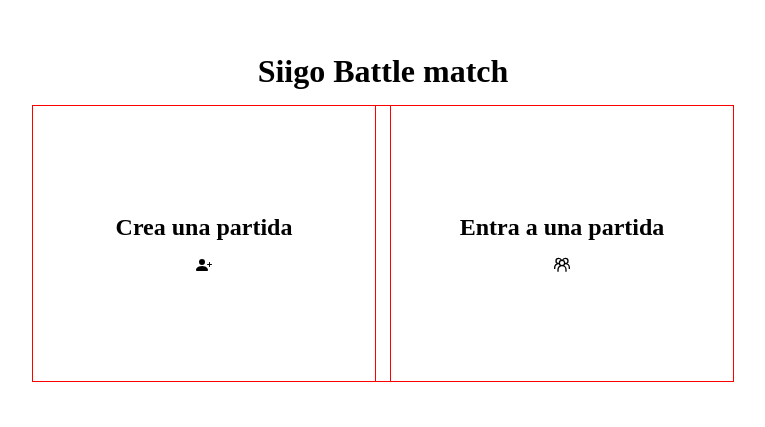
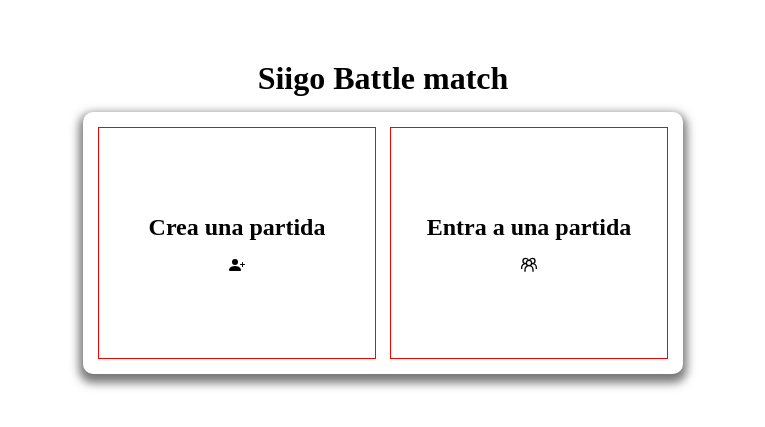
Before and after one commit to senaSOFT-DL/SiigoGame, a React (Create React App) app in the folder client/: page / in a window 1280 px wide. Shown: the part 183-610 px from the top of the page, without its empty margins (257-1022 px from the left). Built offline with nearby package versions, Linux system fonts and the light colour scheme; no server answers.

Commit message:
creacion de componente sala de espera con conteo de usuarios

```diff
--- a/client/src/Components/Layout/CreateRoom/CreateRoom.jsx
+++ b/client/src/Components/Layout/CreateRoom/CreateRoom.jsx
@@ -10,10 +10,14 @@
 import socket from "../../../WebSockets/WebSockets";
 //import icon to close modal
 import { AiOutlineCloseCircle } from "react-icons/ai";
+import { Loading } from "../../UI/awaitRoom/Loading";
+import { AwaitRoom } from "../../UI/awaitRoom/AwaitRoom";
 
 //return the component
 export const CreateRoom = () => {
   const [showModal, setShowModal] = React.useState(false);
+  const [showLoading, setShowLoading] = React.useState(false);
+  const [roomId, setRoomId] = React.useState("");
 
   const handlerState = () => {
     setShowModal(!showModal);
@@ -21,12 +25,12 @@
 
   return (
     <>
-      <div className="joinroom-content" onClick={() => handlerState()}>
+      <div className="createroom-content" onClick={() => handlerState()}>
         <h2>Crea una partida</h2>
         <BsFillPersonPlusFill />
       </div>
       {showModal && (
-        <div className="createroom-content">
+        <div className="createroom-container">
           <Formik
             initialValues={{
               username: "",
@@ -50,8 +54,13 @@
               //socket emit to create Room
               socket.emit("room:create", values.username, (response) => {
                 //validate if the room was created
-                if(response.code == 200){
-                  console.warn('room created');
+                if (response.code === 200) {
+                  //close primaru modal
+                  setShowModal(false);
+                  //if the room was created, show the loading component
+                  setShowLoading(true);
+                  //set the room id
+                  setRoomId(response.roomId);
                 }
               });
             }}
@@ -74,6 +83,7 @@
           </Formik>
         </div>
       )}
+      {showLoading && <AwaitRoom RoomId={roomId} />}
     </>
   );
 };
--- a/client/src/Components/Layout/CreateRoom/CreateRoom.scss
+++ b/client/src/Components/Layout/CreateRoom/CreateRoom.scss
@@ -1,13 +1,15 @@
-//import blocks to reducer code for style
-@import '../../../Styles/Sass/_blocks.scss';
+//import blocks and variables to reducer code for style
+@import "../../../Styles/Sass/_blocks.scss";
+@import "../../../Styles/Sass/_Variables.scss";
 
-.createroom-content{
-   @extend %overlay-block;
+.createroom-content {
+  @extend %action-block;
+}
+.createroom-container {
+  @extend %overlay-block;
 
-   .action-form{
-      @extend %flex-column-block;
-      height: 300px;
-      width: 600px;
-      background: #FFF;
-   }
+  .action-form {
+    @extend %action-block;
+    background-color: $primary-color;
+  }
 }
--- a/client/src/Components/Layout/JoinRoom/JoinRoom.jsx
+++ b/client/src/Components/Layout/JoinRoom/JoinRoom.jsx
@@ -26,7 +26,7 @@
         <GrGroup />
       </div>
       {showModal && (
-        <div className="createroom-content">
+        <div className="joinroom-container">
           <Formik
             initialValues={{
               username: "",
--- a/client/src/Components/Layout/JoinRoom/JoinRoom.scss
+++ b/client/src/Components/Layout/JoinRoom/JoinRoom.scss
@@ -1,8 +1,16 @@
-//import blocks
-@import '../../../Styles/Sass/blocks';
+//import blocks and variables
+@import "../../../Styles/Sass/blocks";
+@import '../../../Styles/Sass/Variables';
 
+.joinroom-content {
+  @extend %action-block;
+}
 
-.joinroom-content{
-    @extend %flex-column-block;
-    height: 275px;
+.joinroom-container {
+  @extend %overlay-block;
+
+  .action-form{
+    @extend %action-block;
+    background: $primary-color;
+  }
 }
--- a/client/src/Components/Layout/MainMode/MainMode.scss
+++ b/client/src/Components/Layout/MainMode/MainMode.scss
@@ -1,7 +1,17 @@
-.mainMode-select{
-    outline: solid 1px red;
-    width: 700px;
-    display: flex;
-    justify-content: center;
-    gap: 1em;
+@import "../../../Styles/Sass/blocks";
+
+.mainMode-select {
+  width: 600px;
+  display: flex;
+  justify-content: center;
+  gap: 1em;
+  padding: 1em;
+  border-radius: 10px;
+  -webkit-box-shadow: 0px 5px 10px 4px rgba(122, 121, 121, 1);
+  -moz-box-shadow: 0px 5px 10px 4px rgba(122, 121, 121, 1);
+  box-shadow: 0px 5px 10px 4px rgba(122, 121, 121, 1);
 }
+
+.createroom-container {
+  @extend %overlay-block;
+}
--- a/client/src/Components/UI/awaitRoom/AwaitRoom.jsx
+++ b/client/src/Components/UI/awaitRoom/AwaitRoom.jsx
@@ -1,30 +1,40 @@
-import React from 'react'
+import React from "react";
 //import socket for conect to server
-import socket from '../../WebSockets/WebSockets';
+import socket from "../../../WebSockets/WebSockets";
 //import loading animated component
-import { Loading } from './Loading';
+import { Loading } from "./Loading";
+//import stylesheet
+import "./AwaitRoom.scss";
 
 export const AwaitRoom = ({ roomId }) => {
-
   //state for count the players in the room
   const [players, setPlayers] = React.useState(0);
 
   //effect for count in real time the players in the room
   React.useEffect(() => {
-        socket.emit('users:count', roomId, (response) => {
+    socket.emit("users:count", roomId, (response) => {
       //validate players
       response.status > 1 ? setPlayers(response.status) : setPlayers(1);
-        })
-    },[socket])
+    });
+  }, [socket]);
 
   return (
+    <div className="await-overlay">
       <div className="awaitroom-content">
-        {//conditional render for show the players in the room
-        players === 1 ? <h2>Esperando jugadores...</h2> : <h2>Jugadores en sala... {players}</h2>}
-        <Loading />
-        {//conditional render for show the button to start the game
-        players >= 2 ? <button>Empezar partida</button> : null}
-    </div>
-
+        {
+          //conditional render for show the players in the room
+          players === 1 ? (
+            <h2>Esperando jugadores...</h2>
+          ) : (
+            <h2>Jugadores en sala... {players}</h2>
           )
         }
+        <Loading />
+        {
+          //conditional render for show the button to start the game
+          players >= 2 ? <button>Empezar partida</button> : null
+        }
+      </div>
+    </div>
+  );
+};
--- /dev/null
+++ b/client/src/Components/UI/awaitRoom/AwaitRoom.scss
@@ -0,0 +1,12 @@
+@import "../../../Styles/Sass/_blocks.scss";
+
+.await-overlay {
+  @extend %overlay-block;
+  .awaitroom-content {
+    cursor: inherit;
+    @extend %action-block;
+    background-color: $primary-color;
+    padding: 1em;
+    gap: 1em;
+  }
+}
--- a/client/src/Components/UI/awaitRoom/Loading.scss
+++ b/client/src/Components/UI/awaitRoom/Loading.scss
@@ -10,7 +10,7 @@
     width: 13px;
     height: 13px;
     border-radius: 50%;
-    background: #fff;
+    background: #000;
     animation-timing-function: cubic-bezier(0, 1, 1, 0);
   }
   .lds-ellipsis div:nth-child(1) {
--- a/client/src/Styles/Sass/_Variables.scss
+++ b/client/src/Styles/Sass/_Variables.scss
@@ -0,0 +1 @@
+$primary-color: #FFF;
--- a/client/src/Styles/Sass/_blocks.scss
+++ b/client/src/Styles/Sass/_blocks.scss
@@ -20,3 +20,10 @@
   position: fixed;
   background: rgba(0, 0, 0, 0.6);
 }
+
+%action-block{
+  cursor: pointer;
+  height: 230px;
+  width: 400px;
+  @extend %flex-column-block;
+}
```
Lines whose indentation alone changed are shown as unchanged.
